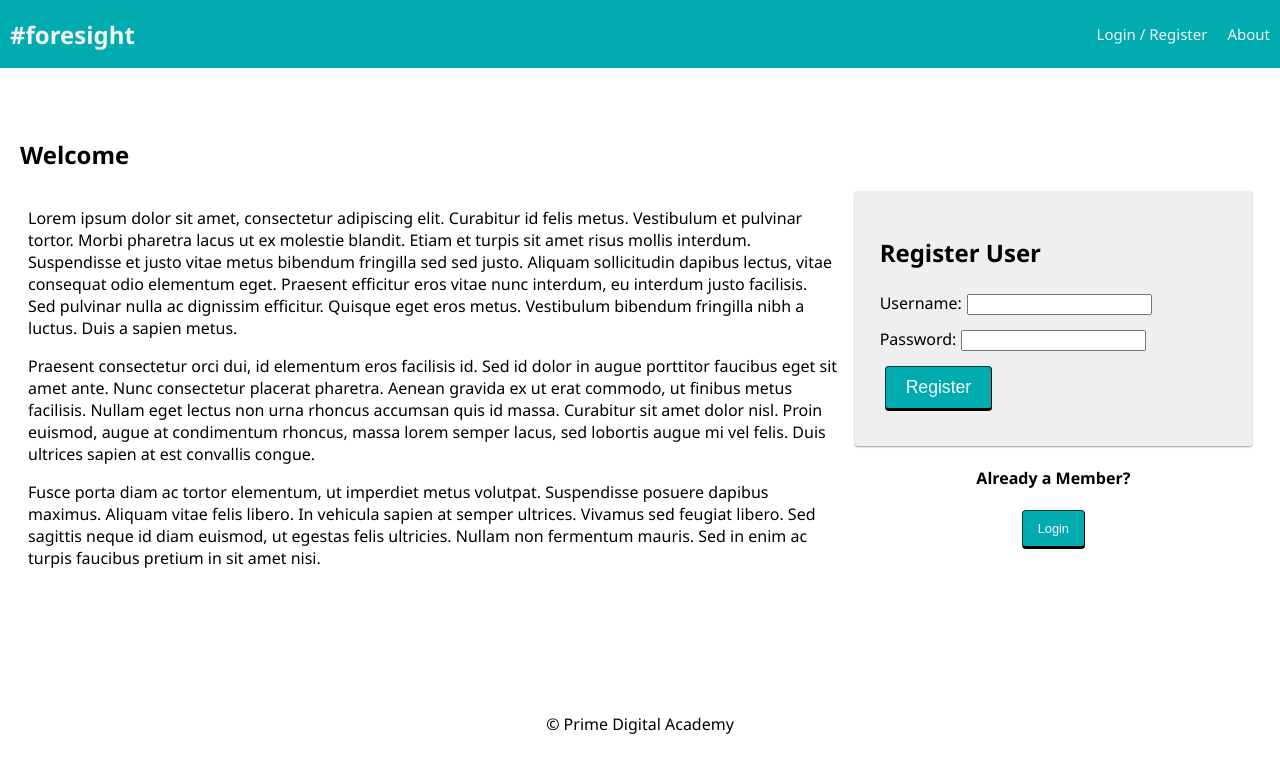
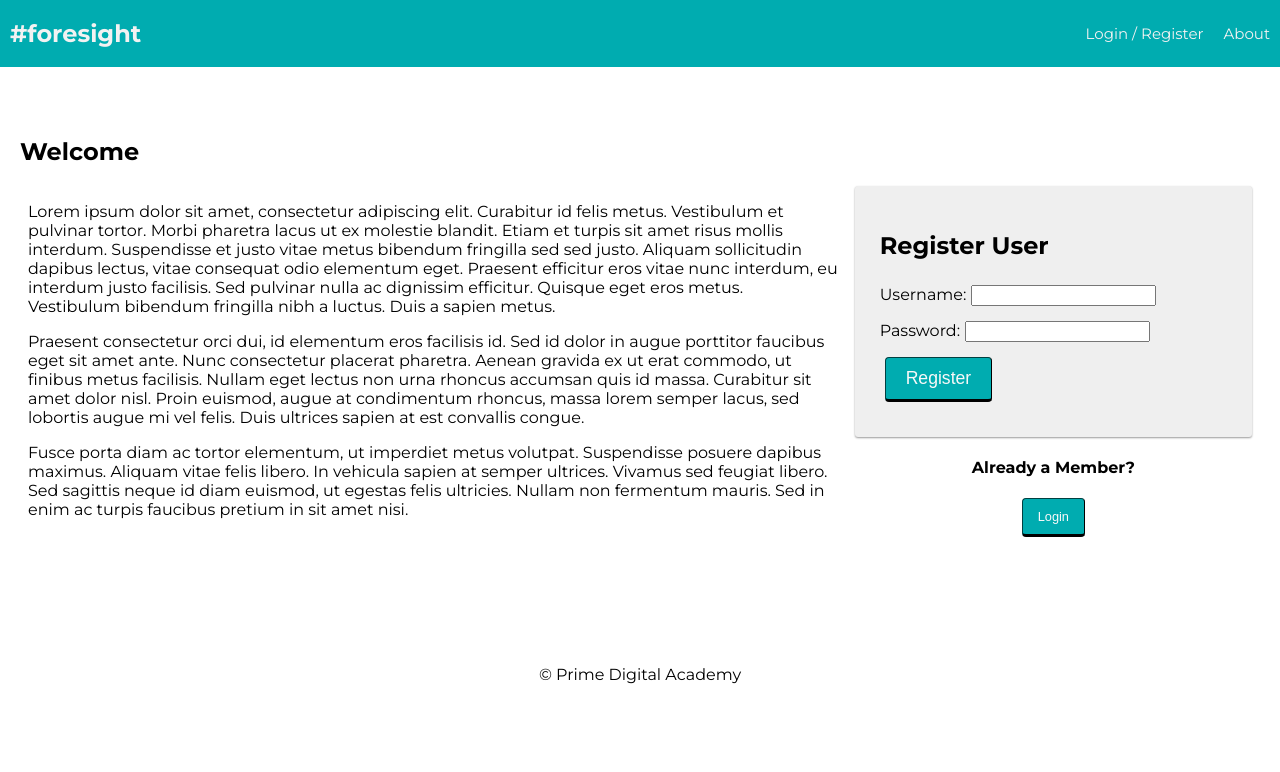
Before and after one commit to VenoMidas/foresight, a React (Create React App) app: page /#/home in a window 1280 px wide. Shown: the top 772 px of the page. Built offline with nearby package versions, Linux system fonts and the light colour scheme; no server answers.

Commit message:
Add MUI dependencies and google fonts

```diff
--- a/package.json
+++ b/package.json
@@ -7,6 +7,10 @@
     "node": "16.x"
   },
   "dependencies": {
+    "@emotion/react": "^11.10.5",
+    "@emotion/styled": "^11.10.5",
+    "@mui/icons-material": "^5.10.14",
+    "@mui/material": "^5.10.14",
     "axios": "^0.21.1",
     "bcryptjs": "^2.4.3",
     "cookie-session": "^2.0.0",
--- a/public/index.html
+++ b/public/index.html
@@ -1,16 +1,27 @@
 <!doctype html>
 <html lang="en">
+
 <head>
   <meta charset="utf-8">
   <meta name="viewport" content="width=device-width, initial-scale=1, shrink-to-fit=no">
   <meta name="theme-color" content="#000000">
+  <!-- Google Fonts 'Montserrat' -->
+  <link rel="preconnect" href="https://fonts.googleapis.com">
+  <link rel="preconnect" href="https://fonts.gstatic.com" crossorigin>
+  <link
+    href="https://fonts.googleapis.com/css2?family=Montserrat:ital,wght@0,100;0,200;0,300;0,400;0,500;0,600;0,700;0,800;0,900;1,100;1,200;1,300;1,400;1,500;1,600;1,700;1,800;1,900&display=swap"
+    rel="stylesheet">
+  <!-- MUI Font icons import -->
+  <link rel="stylesheet" href="https://fonts.googleapis.com/icon?family=Material+Icons" />
 
   <title>App</title>
 </head>
+
 <body>
   <noscript>
     You need to enable JavaScript to run this app.
   </noscript>
   <div id="react-root"></div>
 </body>
+
 </html>
--- a/src/components/App/App.css
+++ b/src/components/App/App.css
@@ -5,7 +5,7 @@
 }
 
 body {
-  font-family: 'Segoe UI', Tahoma, Geneva, Verdana, sans-serif;
+  font-family: 'Montserrat', 'Segoe UI', Tahoma, Geneva, Verdana, sans-serif;
   margin: 0px;
 }
 
```
Lines whose indentation alone changed are shown as unchanged.
